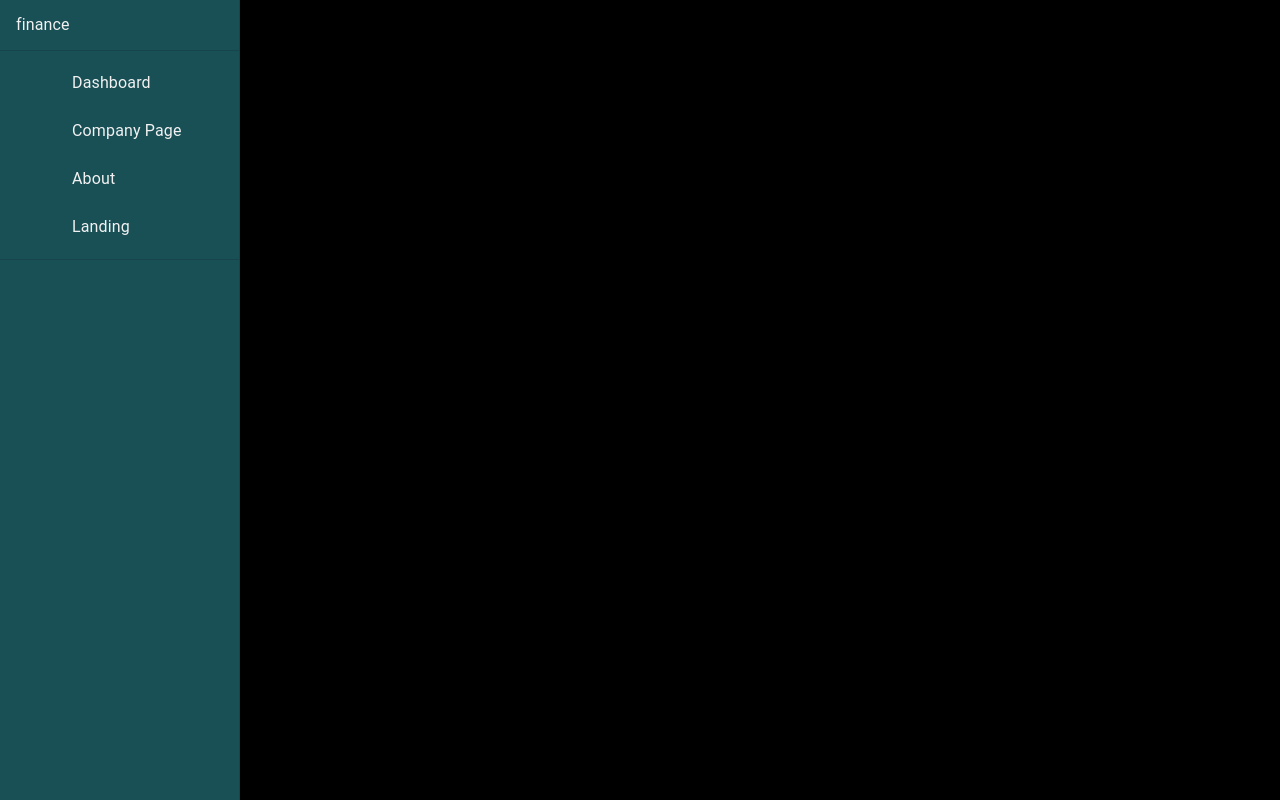
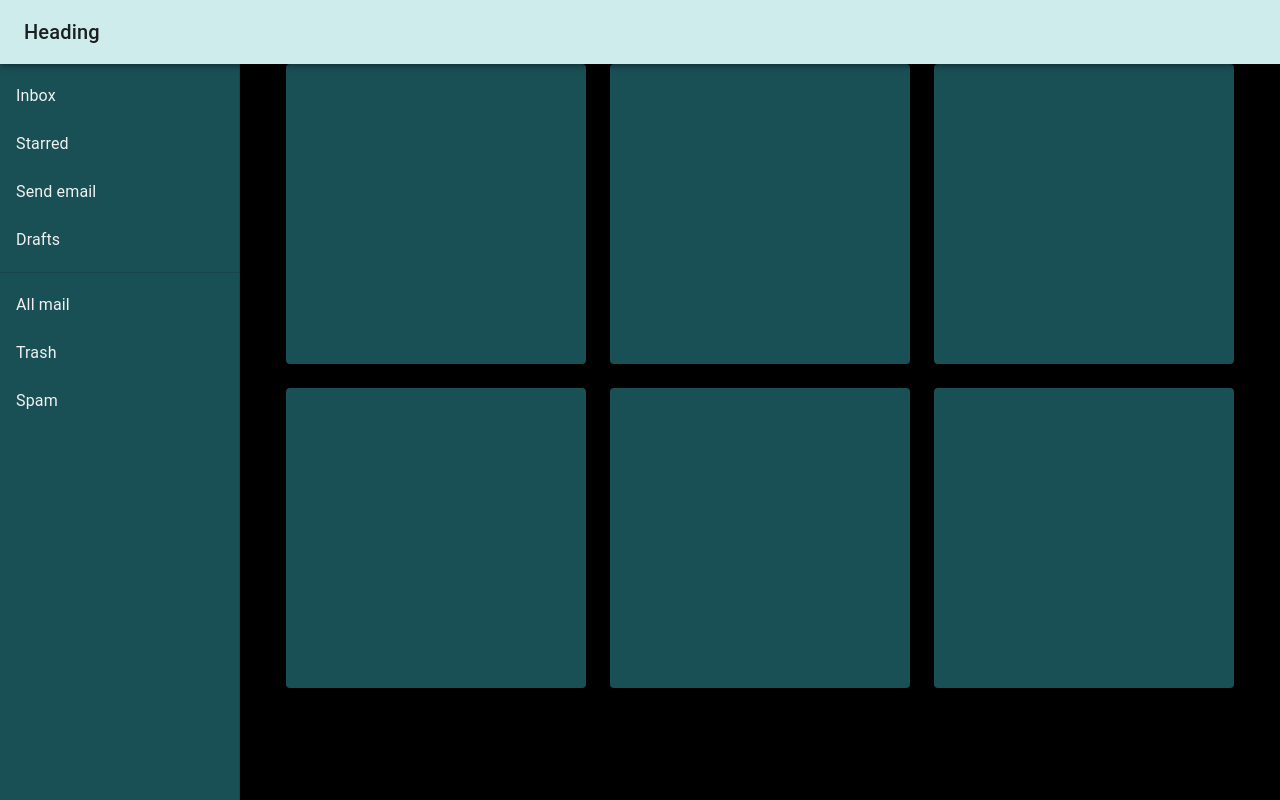
Before and after one commit to imabhinavawasthi/finance-app-netlify, a React (Create React App) app: page / in a window 1280 px wide. Built offline with nearby package versions, Linux system fonts and the light colour scheme.

Commit message:
"added cards related component, made changes to the sidebar"

```diff
--- /dev/null
+++ b/src/Components/Cards/CardContainer.js
@@ -0,0 +1,27 @@
+import * as React from 'react';
+import Paper from '@mui/material/Paper';
+import Grid from '@mui/material/Grid';
+
+const CardContainer = () => {
+
+    return (
+        <>
+            <Grid item xs={12}>
+                <Grid container justifyContent="center" spacing={3}>
+                    {[0, 1, 2, 3, 4, 5].map((value) => (
+                        <Grid key={value} item>
+                            <Paper
+                                sx={{
+                                    height: 300,
+                                    width: 300,
+                                }}
+                            />
+                        </Grid>
+                    ))}
+                </Grid>
+            </Grid>
+        </>
+    )
+}
+
+export default CardContainer
--- a/src/Components/sidebar/SideBarResponsive.js
+++ b/src/Components/sidebar/SideBarResponsive.js
@@ -1,149 +1,62 @@
-import * as React from "react";
-import PropTypes from "prop-types";
-import AppBar from "@mui/material/AppBar";
-import Box from "@mui/material/Box";
-import CssBaseline from "@mui/material/CssBaseline";
-import Divider from "@mui/material/Divider";
-import Drawer from "@mui/material/Drawer";
-import IconButton from "@mui/material/IconButton";
-import List from "@mui/material/List";
-import ListItem from "@mui/material/ListItem";
-import ListItemButton from "@mui/material/ListItemButton";
-import ListItemIcon from "@mui/material/ListItemIcon";
-import ListItemText from "@mui/material/ListItemText";
-import { Toolbar } from "@mui/material";
+import * as React from 'react';
+import Box from '@mui/material/Box';
+import Drawer from '@mui/material/Drawer';
+import AppBar from '@mui/material/AppBar';
+import CssBaseline from '@mui/material/CssBaseline';
+import Toolbar from '@mui/material/Toolbar';
+import List from '@mui/material/List';
+import Typography from '@mui/material/Typography';
+import Divider from '@mui/material/Divider';
+import ListItem from '@mui/material/ListItem';
+import ListItemButton from '@mui/material/ListItemButton';
+import ListItemText from '@mui/material/ListItemText';
+
 const drawerWidth = 240;
 
-function SideBarResponsive(props) {
-  const { window } = props;
-  const [mobileOpen, setMobileOpen] = React.useState(false);
-
-  const handleDrawerToggle = () => {
-    setMobileOpen(!mobileOpen);
-  };
-
-  const drawer = (
-    <div>
-      <List style={{ padding: "13px 16px " }}>
-        finance
-      </List>
-      {/* <Toolbar /> */}
-      <Divider />
+export default function ClippedDrawer() {
+  return (
+    <Box sx={{ display: 'flex' }}>
+      <CssBaseline />
+      <AppBar position="fixed" sx={{ zIndex: (theme) => theme.zIndex.drawer + 1 }}>
+        <Toolbar>
+          <Typography variant="h6" noWrap component="div">
+            Heading
+          </Typography>
+        </Toolbar>
+      </AppBar>
+      <Drawer
+        variant="permanent"
+        sx={{
+          width: drawerWidth,
+          flexShrink: 0,
+          [`& .MuiDrawer-paper`]: { width: drawerWidth, boxSizing: 'border-box' },
+        }}
+      >
+        <Toolbar />
+        <Box sx={{ overflow: 'auto' }}>
           <List>
-        {["Dashboard ", "Company Page", "About", "Landing"].map(
-          (text, index) => (
+            {['Inbox', 'Starred', 'Send email', 'Drafts'].map((text, index) => (
               <ListItem key={text} disablePadding>
                 <ListItemButton>
-                <ListItemIcon>
-
-                </ListItemIcon>
                   <ListItemText primary={text} />
                 </ListItemButton>
               </ListItem>
-          )
-        )}
+            ))}
           </List>
           <Divider />
-    </div>
-  );
-
-  const container =
-    window !== undefined ? () => window().document.body : undefined;
-
-  return (
-    <div className="SideBar">
-      <Box sx={{ display: "flex" }}>
-        <CssBaseline />
-        <AppBar
-          position="fixed"
-          sx={{
-            backgroundColor: "#ffffff",
-            color: "#000",
-            boxShadow: "0px 1px 10px rgba(0, 0, 0, 0.1);",
-            width: { sm: `calc(100% - ${drawerWidth}px)` },
-            ml: { sm: `${drawerWidth}px` },
-          }}
-        >
-          <Toolbar sx={{ display: { md: "none", lg: "none", sm: "none" } }}>
-            <IconButton
-              color="inherit"
-              aria-label="open drawer"
-              edge="start"
-              onClick={handleDrawerToggle}
-              sx={{
-                mr: 2,
-                display: { sm: "none" },
-                justifyContent: "left",
-                ml: 1,
-              }}
-            >
-
-            </IconButton>
-            {/* <Typography variant="h6" noWrap component="div">
-            Responsive drawer
-          </Typography> */}
-          </Toolbar>
-        </AppBar>
-        <Box
-          component="nav"
-          sx={{ width: { sm: drawerWidth }, flexShrink: { sm: 0 } }}
-          aria-label="mailbox folders"
-        >
-          <Toolbar sx={{ display: { md: "none", lg: "none", sm: "none" } }} />
-
-          {/* The implementation can be swapped with js to avoid SEO duplication of links. */}
-          <Drawer
-            container={container}
-            variant="temporary"
-            open={mobileOpen}
-            onClose={handleDrawerToggle}
-            ModalProps={{
-              keepMounted: true, // Better open performance on mobile.
-            }}
-            sx={{
-              display: { xs: "block", sm: "none" },
-              "& .MuiDrawer-paper": {
-                boxSizing: "border-box",
-                width: drawerWidth,
-              },
-            }}
-          >
-            {drawer}
+          <List>
+            {['All mail', 'Trash', 'Spam'].map((text, index) => (
+              <ListItem key={text} disablePadding>
+                <ListItemButton>
+                  <ListItemText primary={text} />
+                </ListItemButton>
+              </ListItem>
+            ))}
+          </List>
+        </Box>
       </Drawer>
-          <Drawer
-            variant="permanent"
-            sx={{
-              display: { xs: "none", sm: "block" },
-              "& .MuiDrawer-paper": {
-                boxSizing: "border-box",
-                width: drawerWidth,
-              },
-            }}
-            open
-          >
-            {drawer}
-          </Drawer>
-        </Box>
-        <Box
-          component="main"
-          sx={{
-            flexGrow: 1,
-            p: 0,
-            width: { sm: `calc(100% - ${drawerWidth}px)` },
-          }}
-        >
-          {/* show here components */}
+      <Box component="main" sx={{ flexGrow: 1, p: 3 }}>
       </Box>
     </Box>
-    </div>
   );
 }
-
-SideBarResponsive.propTypes = {
-  /**
-   * Injected by the documentation to work in an iframe.
-   * You won't need it on your project.
-   */
-  window: PropTypes.func,
-};
-export default SideBarResponsive;
--- a/src/Pages/HomePage.js
+++ b/src/Pages/HomePage.js
@@ -1,10 +1,26 @@
 import React from 'react'
-import SideBarResponsive from '../Components/sidebar/SideBarResponsive'
+import ResponsiveDrawer from '../Components/sidebar/SideBarResponsive'
+import { Box } from "@mui/system";
+import CardContainer from '../Components/Cards/CardContainer';
 
 const HomePage = () => {
+
+    const drawerWidth = 240;
+
     return (
         <>
-            <SideBarResponsive />
+            <ResponsiveDrawer />
+            <Box
+                component="main"
+                sx={{
+                    flexGrow: 1,
+                    p: 2,
+                    width: { sm: `calc(100% - ${drawerWidth}px)` },
+                    ml: { sm: `${drawerWidth}px` },
+                }}
+            >
+               <CardContainer/>
+            </Box>
         </>
     )
 }
--- a/src/Theme/index.js
+++ b/src/Theme/index.js
@@ -4,7 +4,7 @@ const theme = createTheme({
     palette: {
         type: 'light',
         primary: {
-          main: '#29ffd6',
+          main: '#CFECEC',
           light: '#B9FFF8',
         },
         secondary: {
```
Also changed, not shown: src/Components/Cards/Card.js (added, +29 -0 lines). Lines whose indentation alone changed are shown as unchanged.
